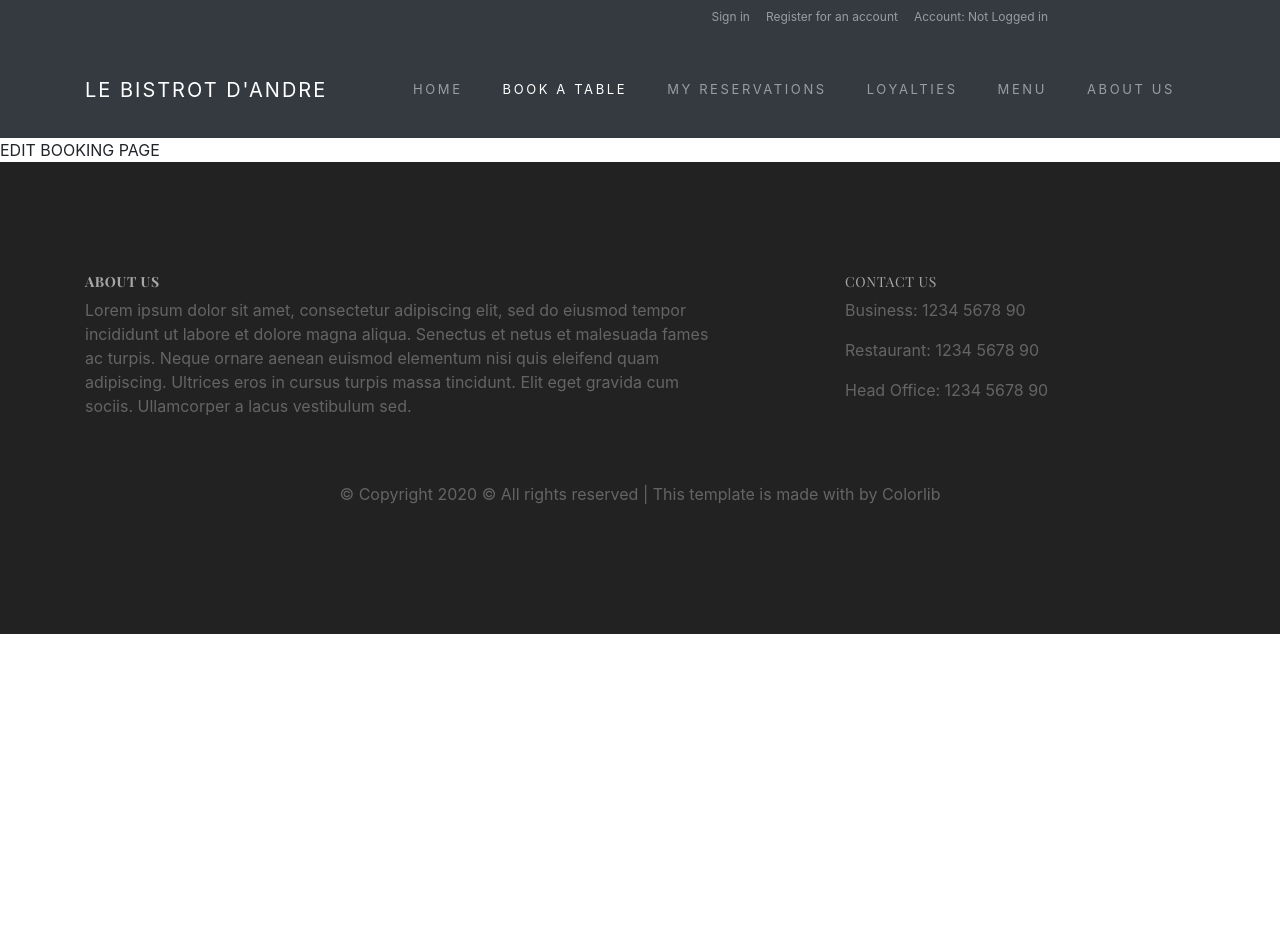
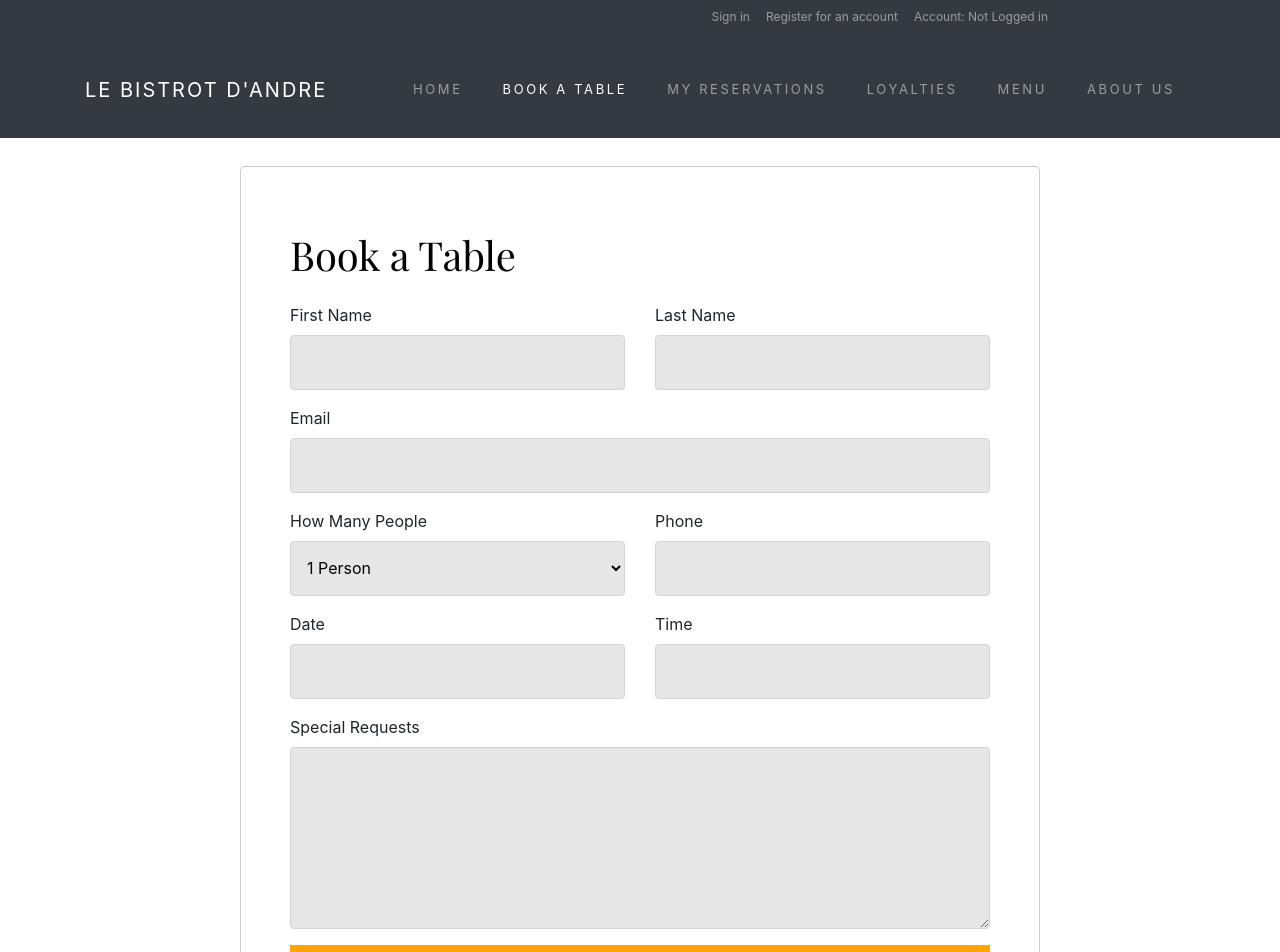
Before and after one commit to edelinic/SES1BWebApp, an Angular app in the folder FrontEnd/: page /reservation/view/edit in a window 1280 px wide. Shown: the top 952 px of the page. Before the commit the page ends 800 px from the top, so only its background shows below. Built offline with nearby package versions, Linux system fonts and the light colour scheme; grey boxes are pictures that could not be loaded; a web font is replaced by a local one.

Commit message:
Completed reservation view and edit pages

```diff
--- a/FrontEnd/src/app/components/reservation-edit/reservation-edit.component.html
+++ b/FrontEnd/src/app/components/reservation-edit/reservation-edit.component.html
@@ -63,7 +63,95 @@
 </nav>
 <!-- Navigation Bar END -->
 
-EDIT BOOKING PAGE
+<div class="modal-dialog modal-lg" role="document">
+  <div class="modal-content">
+      <div class="modal-body">
+          <div class="row">
+              <div class="col-lg-12">
+                  <div class="bg-image" style="background-image: url(images/reservation_1.jpg);"></div>
+              </div>
+              <div class="col-lg-12 p-5">
+                  <h1 class="mb-4">Book a Table</h1>
+                  <!-- <form action="#" method="post"> -->
+                      <div class="row">
+                          <div class="col-md-6 form-group">
+                              <label for="m_fname">First Name</label>
+                              <input type="text" class="form-control" id="m_fname" value={{userFirstName}} disabled>
+                          </div>
+                          <div class="col-md-6 form-group">
+                              <label for="m_lname">Last Name</label>
+                              <input type="text" class="form-control" id="m_lname" value={{userLastName}} disabled>
+                          </div>
+                      </div>
+                      <div class="row">
+                          <div class="col-md-12 form-group">
+                              <label for="m_email">Email</label>
+                              <input type="email" class="form-control" id="m_email">
+                          </div>
+                      </div>
+                      <div class="row">
+                          <div class="col-md-6 form-group">
+                              <label for="m_people">How Many People</label>
+                              <select name="" id="m_people" class="form-control">
+                                  <option value="1">1 Person</option>
+                                  <option value="2">2 People</option>
+                                  <option value="3">3 People</option>
+                                  <option value="4">4 People</option>
+                                  <option value="5">5 People</option>
+                                  <option value="6">6 People</option>
+                                  <option value="7">7 People</option>
+                                  <option value="8">8+ People</option>
+                              </select>
+                          </div>
+                          <div class="col-md-6 form-group">
+                              <label for="m_phone">Phone</label>
+                              <input type="text" class="form-control" id="m_phone">
+                          </div>
+                      </div>
+
+                      <div class="row">
+                          <div class="col-md-6 form-group">
+                              <label for="m_date">Date</label>
+                              <input type="text" class="form-control" id="m_date">
+                          </div>
+                          <div class="col-md-6 form-group">
+                              <label for="m_time">Time</label>
+                              <input type="text" class="form-control" id="m_time">
+                          </div>
+                      </div>
+
+                      <div class="row">
+                          <div class="col-md-12 form-group">
+                              <label for="m_message">Special Requests</label>
+                              <textarea class="form-control" id="m_message" cols="30" rows="7"></textarea>
+                          </div>
+                      </div>
+
+                      <div class="row">
+                          <div class="col-md-12 form-group">
+                              <a type="submit" class="btn btn-primary btn-lg btn-block" routerLink="/reservation/preorder"> Preorder Food</a>
+                              <!-- THIS BUTTON WILL SEND THE DATA ABOVE AND REDIRECT TO THE PREORDER PAGE -->
+                          </div>
+                      </div>
+
+                      <div class="row">
+                          <div class="col-md-12 form-group">
+                              <input type="submit" class="btn btn-primary btn-lg btn-block" value="Reserve Now">
+                              <!-- THIS BUTTON WILL SEND THE DATA ONLY -->
+                          </div>
+                      </div>
+
+                  <!-- </form> -->
+              </div>
+          </div>
+
+      </div>
+  </div>
+</div>
+
+
+
+
 
   <!-- Footer -->
   <footer class="site-footer site-bg-dark site-section" id="site-aboutUs">
--- a/FrontEnd/src/app/components/reservation-view/reservation-view.component.html
+++ b/FrontEnd/src/app/components/reservation-view/reservation-view.component.html
@@ -1,18 +1,13 @@
 <body>
   <!-- Navigation Bar -->
-  <nav
-  class="navbarAccount navbar-expand-lg navbar-dark site_navbar bg-dark site-navbar-light"
-  id="site-navbar"
->
+  <nav class="navbarAccount navbar-expand-lg navbar-dark site_navbar bg-dark site-navbar-light" id="site-navbar">
     <div class="collapse navbar-collapse" id="site-nav">
       <ul class="navbar-nav ml-auto">
         <li class="nav-item-userAccount">
           <a routerLink="/login" class="nav-link userAccount">Sign in</a>
         </li>
         <li class="nav-item-userAccount">
-        <a routerLink="/registration" class="nav-link userAccount"
-          >Register for an account</a
-        >
+          <a routerLink="/registration" class="nav-link userAccount">Register for an account</a>
         </li>
         <li class="nav-item-userAccount">
           <label class="nav-link userAccount">Account: {{userName}}</label>
@@ -20,21 +15,11 @@
       </ul>
     </div>
   </nav>
-<nav
-  class="navbar navbar-expand-lg navbar-dark site_navbar bg-dark site-navbar-light"
-  id="site-navbar"
->
+  <nav class="navbar navbar-expand-lg navbar-dark site_navbar bg-dark site-navbar-light" id="site-navbar">
     <div class="container">
       <a class="navbar-brand" routerLink="">Le Bistrot d'Andre</a>
-    <button
-      class="navbar-toggler"
-      type="button"
-      data-toggle="collapse"
-      data-target="#site-nav"
-      aria-controls="site-nav"
-      aria-expanded="false"
-      aria-label="Toggle navigation"
-    >
+      <button class="navbar-toggler" type="button" data-toggle="collapse" data-target="#site-nav"
+        aria-controls="site-nav" aria-expanded="false" aria-label="Toggle navigation">
         <img src="assets/menuIcon.png" class="menuIcon" /> Menu
       </button>
 
@@ -85,16 +70,15 @@
 
         <div class="row">
           <div class="col-sm">
-  <label for="Hostname"> Host Name  </label>
+            <label for="Hostname"> Host Name </label>
             <input type="text" class="form-control" formControlName="hostname">
           </div>
         </div>
 
-<div class= "row">
+        <div class="row">
           <div class="col-sm">
             <label for="Restaurant Location"> Restaurant Location </label>
-    <input type="text" class="form-control"
-    formControlName="restaurantlocation">
+            <input type="text" class="form-control" formControlName="restaurantlocation" value="232 Rue St Charles">
           </div>
         </div>
 
@@ -118,13 +102,25 @@
           </div>
         </div>
       </div>
+
+      <div class="row">
+        <div class="col-md-12 text-center mb-5">
+          <a routerLink="/reservation/view/edit" class="mb-0 col btn btn-primary btn-sm">
+            Modify Your Reservation
+          </a>
         </div>
+      </div>
+
+    </div>
+
+
+
   </div>
 
   <div class="container">
     <div class="row">
       <div class="col-md-12 text-center mb-5">
-<a routerLink="/reservation" class="btn btn-outline-white btn-lg" >
+        <a routerLink="/reservation" class="btn btn-outline-white btn-lg">
           Book a table
         </a>
       </div>
@@ -132,13 +128,7 @@
   </div>
 
   <div class="container">
-  <div class="row">
-    <div class="col-md-12 text-center mb-5">
-<a routerLink="/reservation-edit" class="btn btn-outline-white btn-lg" >
-  Modify Your Reservation
-    </a>
-    </div>
-    </div>
+
   </div>
 
 
@@ -150,7 +140,10 @@
           <div class="row">
             <div class="col-md-7">
               <h2 class="site-heading-2">About Us</h2>
-              <p>Lorem ipsum dolor sit amet, consectetur adipiscing elit, sed do eiusmod tempor incididunt ut labore et dolore magna aliqua. Senectus et netus et malesuada fames ac turpis. Neque ornare aenean euismod elementum nisi quis eleifend quam adipiscing. Ultrices eros in cursus turpis massa tincidunt. Elit eget gravida cum sociis. Ullamcorper a lacus vestibulum sed. </p>
+              <p>Lorem ipsum dolor sit amet, consectetur adipiscing elit, sed do eiusmod tempor incididunt ut labore et
+                dolore magna aliqua. Senectus et netus et malesuada fames ac turpis. Neque ornare aenean euismod
+                elementum nisi quis eleifend quam adipiscing. Ultrices eros in cursus turpis massa tincidunt. Elit eget
+                gravida cum sociis. Ullamcorper a lacus vestibulum sed. </p>
             </div>
             <div class="col-md-1"></div>
 
@@ -158,9 +151,15 @@
               <div class="site-footer-widget mb-4">
                 <h2 class="site-heading-2">Contact Us</h2>
                 <ul class="list-unstyled">
-                  <li><p>Business: 1234 5678 90</p></li>
-                  <li><p>Restaurant: 1234 5678 90</p></li>
-                  <li><p>Head Office: 1234 5678 90</p></li>
+                  <li>
+                    <p>Business: 1234 5678 90</p>
+                  </li>
+                  <li>
+                    <p>Restaurant: 1234 5678 90</p>
+                  </li>
+                  <li>
+                    <p>Head Office: 1234 5678 90</p>
+                  </li>
                 </ul>
               </div>
             </div>
@@ -174,9 +173,13 @@
 
         </div>
         <div class="col-md-12 text-center">
-          <p>&copy; <!-- Link back to Colorlib can't be removed. Template is licensed under CC BY 3.0. -->
-Copyright 2020 &copy;<script>document.write(new Date().getFullYear());</script> All rights reserved | This template is made with by <a href="https://colorlib.com" target="_blank">Colorlib</a>
-<!-- Link back to Colorlib can't be removed. Template is licensed under CC BY 3.0. --></p>
+          <p>&copy;
+            <!-- Link back to Colorlib can't be removed. Template is licensed under CC BY 3.0. -->
+            Copyright 2020 &copy;
+            <script>document.write(new Date().getFullYear());</script> All rights reserved | This template is made with
+            by <a href="https://colorlib.com" target="_blank">Colorlib</a>
+            <!-- Link back to Colorlib can't be removed. Template is licensed under CC BY 3.0. -->
+          </p>
         </div>
       </div>
     </div>
```
Lines whose indentation alone changed are shown as unchanged.
